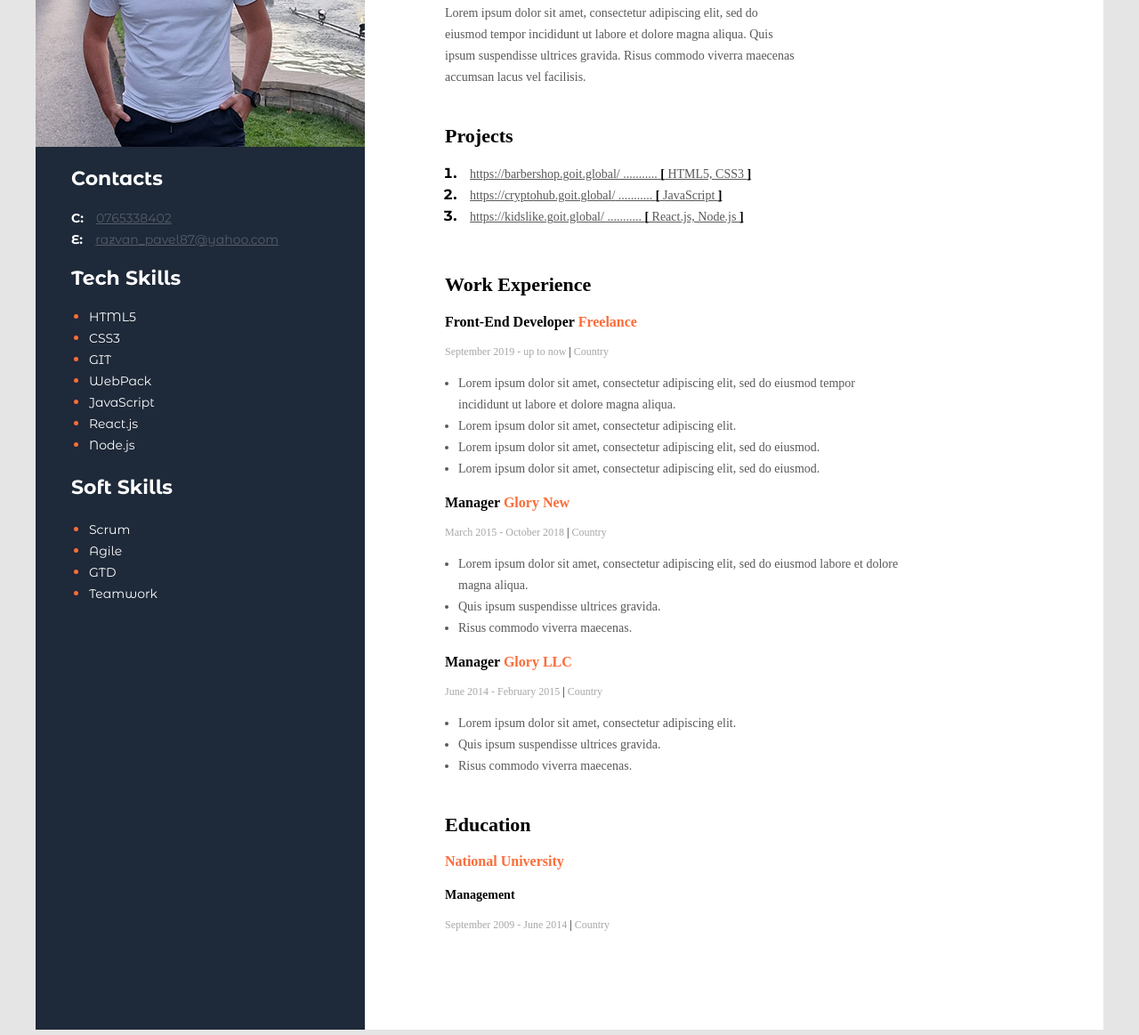
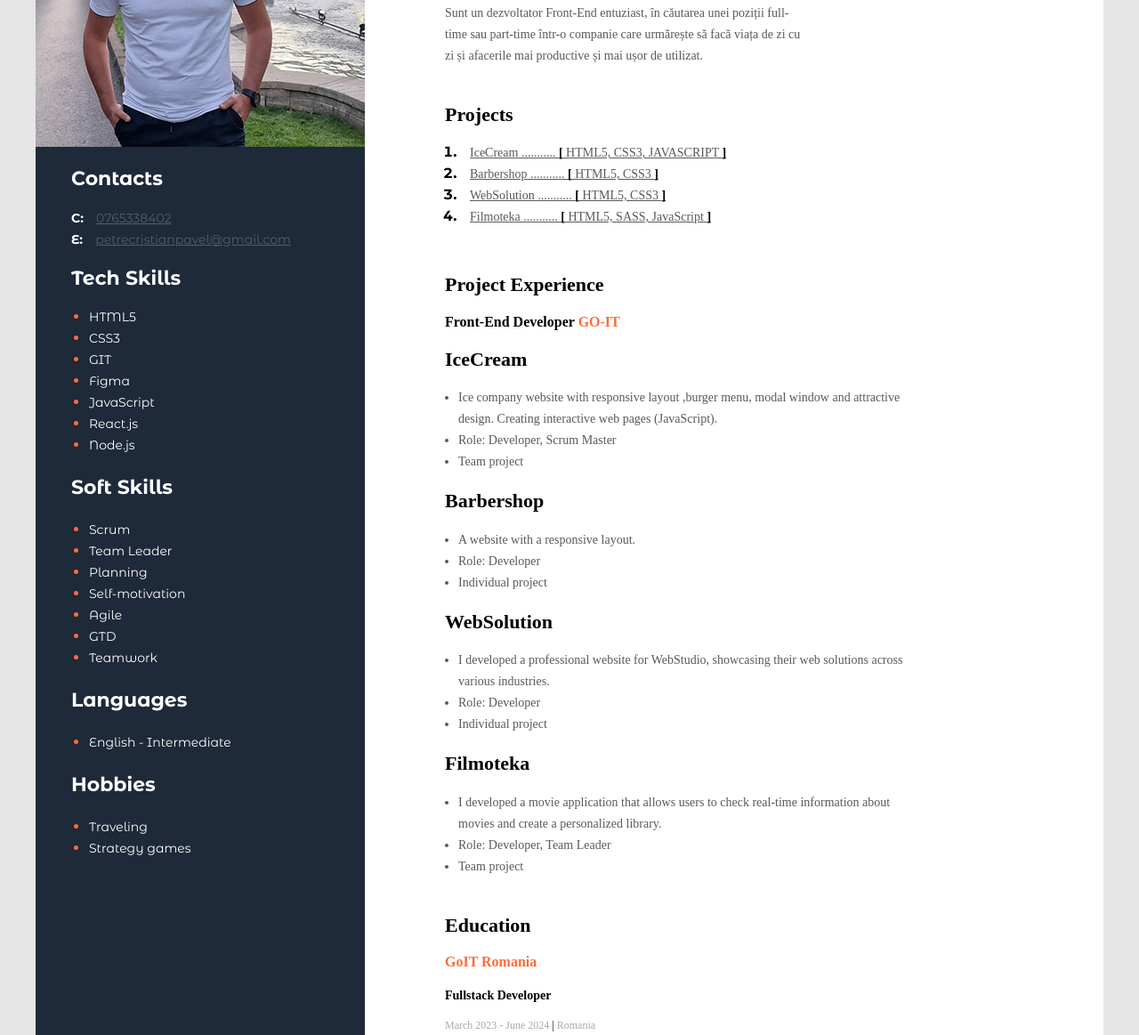
Before and after one commit to Razvan49/My-CV, a plain HTML site: page index.html in a window 1280 px wide. Shown: the part 269-1432 px from the top of the page at 89% size. Drawn offline with Linux system fonts and the light colour scheme.

Commit message:
update cv info

```diff
--- a/index.html
+++ b/index.html
@@ -1,13 +1,16 @@
 <!DOCTYPE html>
 <html lang="en">
   <head>
-    <meta charset="UTF-8">
-    <meta http-equiv="X-UA-Compatible" content="IE=edge">
-    <meta name="viewport" content="width=device-width, initial-scale=1.0">
-    <link rel="preconnect" href="https://fonts.googleapis.com">
-    <link rel="preconnect" href="https://fonts.gstatic.com" crossorigin>
-    <link href="https://fonts.googleapis.com/css2?family=Montserrat+Alternates:wght@400;700&display=swap" rel="stylesheet">
-    <link rel="stylesheet" href="./styles/styles.css">
+    <meta charset="UTF-8" />
+    <meta http-equiv="X-UA-Compatible" content="IE=edge" />
+    <meta name="viewport" content="width=device-width, initial-scale=1.0" />
+    <link rel="preconnect" href="https://fonts.googleapis.com" />
+    <link rel="preconnect" href="https://fonts.gstatic.com" crossorigin />
+    <link
+      href="https://fonts.googleapis.com/css2?family=Montserrat+Alternates:wght@400;700&display=swap"
+      rel="stylesheet"
+    />
+    <link rel="stylesheet" href="./styles/styles.css" />
     <title>My first project</title>
   </head>
   <body>
@@ -21,10 +24,10 @@
 
           <h1 id="personName">Pavel Petre Cristian</h1>
 
-                <p>Lorem ipsum dolor sit amet, consectetur adipiscing elit,
-                    sed do eiusmod tempor incididunt ut labore et dolore magna aliqua.
-                    Quis ipsum suspendisse ultrices gravida. Risus commodo viverra maecenas
-                    accumsan lacus vel facilisis.
+          <p>
+            Sunt un dezvoltator Front-End entuziast, în căutarea unei poziții full-time sau
+            part-time într-o companie care urmărește să facă viața de zi cu zi și afacerile mai
+            productive și mai ușor de utilizat.
           </p>
         </div>
         <!--PROJECT SECTION-->
@@ -34,76 +37,101 @@
           <ol>
             <li>
               <span class="projects-item">
-                            <a href="https://barbershop.goit.global/">https://barbershop.goit.global/</a>
+                <a href="https://rudopulos.github.io/-WebWizards/">IceCream</a>
+                ...........
+                <span class="bracket">[</span> HTML5, CSS3, JAVASCRIPT
+                <span class="bracket">]</span>
+              </span>
+            </li>
+            <li>
+              <span class="projects-item">
+                <a href="https://razvan49.github.io/Barbershop/">Barbershop</a>
                 ...........
                 <span class="bracket">[</span> HTML5, CSS3 <span class="bracket">]</span>
               </span>
             </li>
             <li>
               <span class="projects-item">
-                            <a href="https://cryptohub.goit.global/">https://cryptohub.goit.global/</a>
+                <a href="https://razvan49.github.io/goit-markup-hw-08/">WebSolution</a>
                 ...........
-                            <span class="bracket">[</span> JavaScript <span class="bracket">]</span>
+                <span class="bracket">[</span> HTML5, CSS3 <span class="bracket">]</span>
               </span>
             </li>
             <li>
               <span class="projects-item">
-                            <a href="https://kidslike.goit.global/">https://kidslike.goit.global/</a>
+                <a href="https://razvan49.github.io/Filmoteka/">Filmoteka</a>
                 ...........
-                            <span class="bracket">[</span> React.js, Node.js <span class="bracket">]</span>
+                <span class="bracket">[</span> HTML5, SASS, JavaScript
+                <span class="bracket">]</span>
               </span>
             </li>
           </ol>
         </div>
         <!--WORK EXPERIENCE SECTION-->
         <div class="work-experience-section">
-                <h2 class="block-title">Work Experience</h2>
-                     <!-- Company nr.3-->
+          <h2 class="block-title">Project Experience</h2>
           <div>
-                        <h3 class="work-experience-position">Front-End Developer <span class="work-experience-company">Freelance</span></h3>
-                        <p class="work-experience-period">September 2019 - up to now   <span class="line-break">|</span>   Country</p>
+            <h3 class="work-experience-position">
+              Front-End Developer <span class="work-experience-company">GO-IT</span>
+            </h3>
+            <h2 class="block-title">IceCream</h2>
             <ul class="work-experience-duties">
-                            <li>Lorem ipsum dolor sit amet, consectetur adipiscing elit, sed do eiusmod tempor incididunt ut labore et dolore magna aliqua.</li>
-                            <li>Lorem ipsum dolor sit amet, consectetur adipiscing elit.</li>
-                            <li>Lorem ipsum dolor sit amet, consectetur adipiscing elit, sed do eiusmod.</li>
-                            <li>Lorem ipsum dolor sit amet, consectetur adipiscing elit, sed do eiusmod.</li>
+              <li>
+                Ice company website with responsive layout ,burger menu, modal window and attractive
+                design. Creating interactive web pages (JavaScript).
+              </li>
+              <li>Role: Developer, Scrum Master</li>
+              <li>Team project</li>
             </ul>
           </div>
-                     <!--Company nr.2-->
           <div>
-                        <h3 class="work-experience-position">Manager <span class="work-experience-company">Glory New</span></h3>
-                        <p class="work-experience-period">March 2015 - October 2018   <span class="line-break">|</span>   Country</p>
+            <h2 class="block-title">Barbershop</h2>
             <ul class="work-experience-duties">
-                            <li>Lorem ipsum dolor sit amet, consectetur adipiscing elit, sed do eiusmod labore et dolore magna aliqua.</li>
-                            <li>Quis ipsum suspendisse ultrices gravida.</li>
-                            <li>Risus commodo viverra maecenas.</li>
+              <li>A website with a responsive layout.</li>
+              <li>Role: Developer</li>
+              <li>Individual project</li>
             </ul>
           </div>
-                     <!--Company nr.1-->
           <div>
-                         <h3 class="work-experience-position">Manager <span class="work-experience-company">Glory LLC</span></h3>
-                         <p class="work-experience-period">June 2014 - February 2015   <span class="line-break">|</span>   Country</p>
+            <h2 class="block-title">WebSolution</h2>
             <ul class="work-experience-duties">
-                            <li>Lorem ipsum dolor sit amet, consectetur adipiscing elit.</li>
-                            <li>Quis ipsum suspendisse ultrices gravida.</li>
-                            <li>Risus commodo viverra maecenas.</li>
+              <li>
+                I developed a professional website for WebStudio, showcasing their web solutions
+                across various industries.
+              </li>
+              <li>Role: Developer</li>
+              <li>Individual project</li>
+            </ul>
+          </div>
+          <div>
+            <h2 class="block-title">Filmoteka</h2>
+            <ul class="work-experience-duties">
+              <li>
+                I developed a movie application that allows users to check real-time information
+                about movies and create a personalized library.
+              </li>
+              <li>Role: Developer, Team Leader</li>
+              <li>Team project</li>
             </ul>
           </div>
         </div>
+
         <!--EDUCATION SECTION-->
         <div class="education-section">
           <h2 class="block-title">Education</h2>
           <!--University-->
           <div>
-                <h3 class="university-name">National University</h3>
-                <h4 class="university-degree">Management</h4>
-                <p class="work-experience-period">September 2009 - June 2014   <span class="line-break">|</span>   Country</p>
+            <h3 class="university-name">GoIT Romania</h3>
+            <h4 class="university-degree">Fullstack Developer</h4>
+            <p class="work-experience-period">
+              March 2023 - June 2024 <span class="line-break">|</span> Romania
+            </p>
           </div>
         </div>
       </div>
       <!--SIDEBAR SECTION-->
       <aside class="sidebar-section">
-            <img src="./img/photo.jpg" alt="my photo">
+        <img src="./img/photo.jpg" alt="my photo" />
         <!--CONTACTS SECTION-->
         <div class="contacts-section">
           <h2 class="sidebar-title">Contacts</h2>
@@ -113,7 +141,9 @@
           </div>
           <div>
             <span class="contacts-section-type">E:</span>
-                        <a class="contacts-section-value" href="mailto:razvan_pavel87@yahoo.com">razvan_pavel87@yahoo.com</a>
+            <a class="contacts-section-value" href="mailto:petrecristianpavel@gmail.com"
+              >petrecristianpavel@gmail.com</a
+            >
           </div>
         </div>
         <!--TECH SKILLS SECTION-->
@@ -123,7 +153,7 @@
             <li><span>HTML5</span></li>
             <li><span>CSS3</span></li>
             <li><span>GIT</span></li>
-                    <li><span>WebPack</span></li>
+            <li><span>Figma</span></li>
             <li><span>JavaScript</span></li>
             <li><span>React.js</span></li>
             <li><span>Node.js</span></li>
@@ -134,14 +164,28 @@
           <h3 class="sidebar-title">Soft Skills</h3>
           <ul class="sidebar-list">
             <li><span>Scrum</span></li>
+            <li><span>Team Leader</span></li>
+            <li><span>Planning</span></li>
+            <li><span>Self-motivation</span></li>
             <li><span>Agile</span></li>
             <li><span>GTD</span></li>
             <li><span>Teamwork</span></li>
           </ul>
         </div>
+        <div class="languages-section">
+          <h3 class="sidebar-title">Languages</h3>
+          <ul class="sidebar-list">
+            <li><span>English - Intermediate</span></li>
+          </ul>
+        </div>
+        <div class="hobbies-section">
+          <h3 class="sidebar-title">Hobbies</h3>
+          <ul class="sidebar-list">
+            <li><span>Traveling</span></li>
+            <li><span>Strategy games</span></li>
+          </ul>
+        </div>
       </aside>
     </div>
-
-
   </body>
 </html>
--- a/styles/styles.css
+++ b/styles/styles.css
@@ -1,18 +1,19 @@
-body{background-color:#E5E5E5;
-    font-family: 'Montserrat Alternates', sans-serif;
+body {
+  background-color: #e5e5e5;
+  font-family: "Montserrat Alternates", sans-serif;
 }
 
 /* Right section styles */
 
-.right-section{
+.right-section {
   padding-left: 90px;
   padding-right: 220px;
   background-color: #fff;
 }
 
-.about-me-profesion{
+.about-me-profesion {
   color: black;
-    font-family: 'Montserrat';
+  font-family: "Montserrat";
   font-style: normal;
   font-weight: 700;
   font-size: 14px;
@@ -21,7 +22,7 @@ body{background-color:#E5E5E5;
 }
 
 #personName {
-    font-family: 'Montserrat';
+  font-family: "Montserrat";
   font-style: normal;
   font-weight: 700;
   font-size: 45px;
@@ -29,19 +30,19 @@ body{background-color:#E5E5E5;
   margin-top: 30px;
 }
 
-.main-section{
+.main-section {
   display: flex;
   flex-direction: row-reverse;
   width: 1200px;
   margin: 40px auto;
 }
 
-.about-me-section{
+.about-me-section {
   width: 400px;
 }
 
 .about-me-section p {
-    font-family: 'Montserrat';
+  font-family: "Montserrat";
   font-style: normal;
   font-weight: 400;
   font-size: 14px;
@@ -54,7 +55,7 @@ body{background-color:#E5E5E5;
 }
 
 .block-title {
-    font-family: 'Montserrat';
+  font-family: "Montserrat";
   font-style: normal;
   font-weight: 700;
   font-size: 22px;
@@ -66,13 +67,14 @@ body{background-color:#E5E5E5;
   padding-left: 18px;
 }
 
-ol  li, .bracket {
+ol li,
+.bracket {
   color: #000;
   font-weight: 700;
 }
 
 .projects-item {
-    font-family: 'Montserrat';
+  font-family: "Montserrat";
   font-style: normal;
   font-weight: 400;
   font-size: 14px;
@@ -86,12 +88,12 @@ ol  li, .bracket {
   color: #595959;
 }
 
-.work-experience-section{
+.work-experience-section {
   margin-top: 50px;
 }
 
 .work-experience-position {
-    font-family: 'Montserrat';
+  font-family: "Montserrat";
   font-style: normal;
   font-weight: 700;
   font-size: 16px;
@@ -99,16 +101,16 @@ ol  li, .bracket {
 }
 
 .work-experience-company {
-    color: #FB6D3A;
+  color: #fb6d3a;
 }
 
 .work-experience-period {
-    font-family: 'Montserrat';
+  font-family: "Montserrat";
   font-style: normal;
   font-weight: 400;
   font-size: 12px;
   line-height: 15px;
-    color: #A8A8A8;
+  color: #a8a8a8;
 }
 
 .line-break {
@@ -120,7 +122,7 @@ ol  li, .bracket {
 }
 
 .work-experience-duties li {
-    font-family: 'Montserrat';
+  font-family: "Montserrat";
   font-style: normal;
   font-weight: 400;
   font-size: 14px;
@@ -133,16 +135,16 @@ ol  li, .bracket {
   margin-bottom: 110px;
 }
 .university-name {
-    font-family: 'Montserrat';
+  font-family: "Montserrat";
   font-style: normal;
   font-weight: 700;
   font-size: 16px;
   line-height: 20px;
-    color: #FB6D3A;
+  color: #fb6d3a;
 }
 
 .university-degree {
-    font-family: 'Montserrat';
+  font-family: "Montserrat";
   font-style: normal;
   font-weight: 700;
   font-size: 14px;
@@ -151,16 +153,16 @@ ol  li, .bracket {
 
 /* Sidebar Styles */
 
-.sidebar-section{
-    background-color: #1E2939;
+.sidebar-section {
+  background-color: #1e2939;
   width: 370px;
 }
 
-.sidebar-section img{
+.sidebar-section img {
   margin-top: 40px;
 }
 
-.sidebar-title{
+.sidebar-title {
   font-style: normal;
   font-weight: 700;
   font-size: 22px;
@@ -168,11 +170,15 @@ ol  li, .bracket {
   color: white;
 }
 
-.contacts-section, .tech-skills-section, .soft-skills-section{
+.contacts-section,
+.tech-skills-section,
+.soft-skills-section,
+.languages-section,
+.hobbies-section {
   margin-left: 40px;
 }
 
-.contacts-section-type{
+.contacts-section-type {
   font-style: normal;
   font-weight: 700;
   font-size: 14px;
@@ -181,19 +187,17 @@ ol  li, .bracket {
   margin-right: 10px;
 }
 
-.contacts-section-value{
+.contacts-section-value {
   font-style: normal;
   font-weight: 400;
   font-size: 14px;
   line-height: 24px;
-    color: #565E6A;
+  color: #565e6a;
 }
 
-
 .sidebar-list {
-    color: #FB6D3A;
-    padding-left: 20px
-    ;
+  color: #fb6d3a;
+  padding-left: 20px;
 }
 
 .sidebar-list span {
```
Lines whose indentation alone changed are shown as unchanged.
